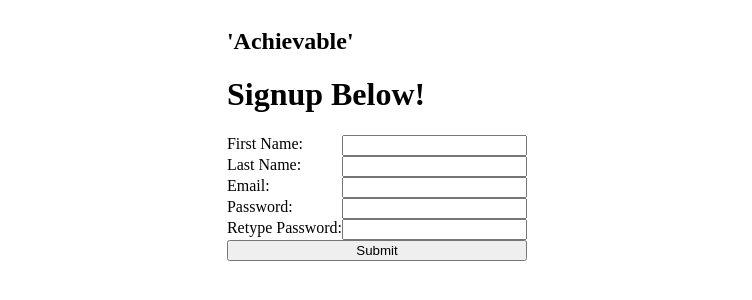
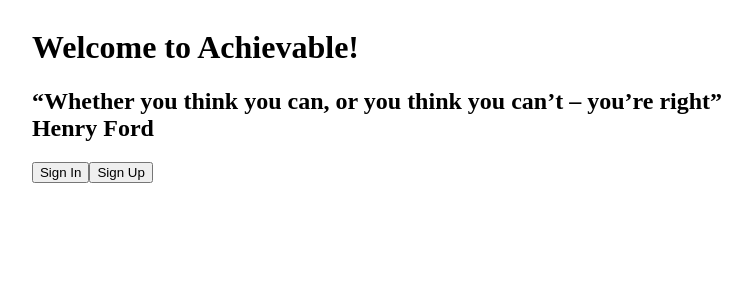
Before and after one commit to willmcb94/achievable, a React (Create React App) app: page / in a window 1280 px wide. Shown: the top 300 px of the page, without its empty margins (263-1015 px from the left). Built offline with nearby package versions, Linux system fonts and the light colour scheme.

Commit message:
setup landing

```diff
--- a/src/components/App.js
+++ b/src/components/App.js
@@ -1,11 +1,11 @@
 import React from 'react';
 import Signup from './Signup/Signup';
+import Landing from './Landing/Landing';
 
 function App() {
   return (
     <>
-      <h2>'Achievable'</h2>
-      <Signup />
+      <Landing />
     </>
   );
 }
--- /dev/null
+++ b/src/components/Landing/Landing.js
@@ -0,0 +1,21 @@
+import './Landing.css';
+
+import React from 'react';
+
+export default function Landing() {
+  return (
+    <div className="landing-container">
+      <header>
+        <h1>Welcome to Achievable!</h1>
+      </header>
+      <main>
+        <h2>
+          “Whether you think you can, or you think you can’t – you’re right”
+          <dt>Henry Ford</dt>
+        </h2>
+        <button>Sign In</button>
+        <button>Sign Up</button>
+      </main>
+    </div>
+  );
+}
```
Also changed, not shown: src/components/Landing/Landing.css (added).
